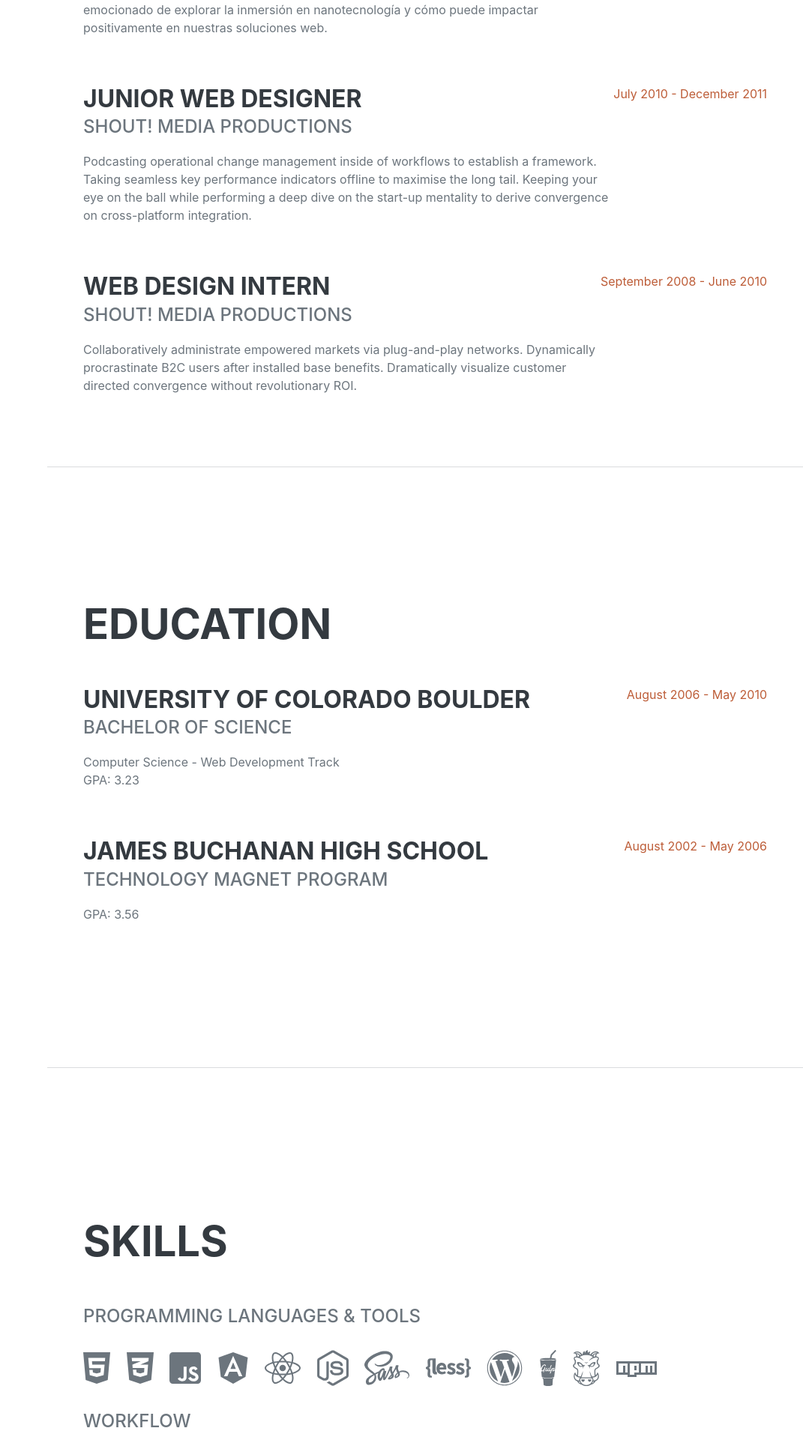
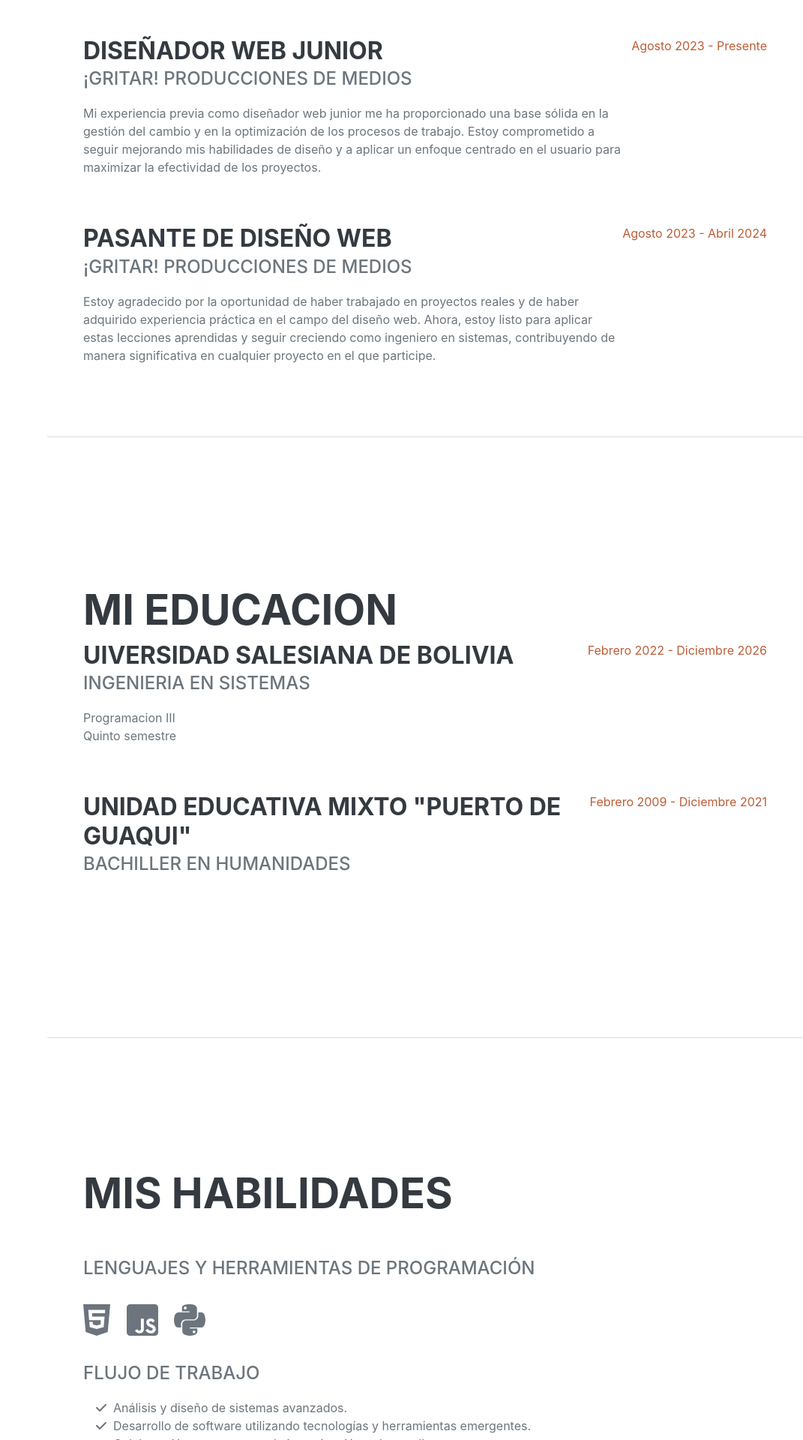
Before and after one commit to BNET5/portafolio-personal-1, a Django app: page / in a window 1280 px wide. Shown: the part 1480-3400 px from the top of the page at 75% size, without its empty margins (209-1280 px from the left). Run offline with Django 5.2, Linux system fonts and the light colour scheme; some libraries are stand-ins or nearby versions; some web fonts are replaced.

Commit message:
llenado de informacion completa

```diff
--- a/templates/index.html
+++ b/templates/index.html
@@ -1,5 +1,5 @@
 <!DOCTYPE html>
-<html lang="en">
+<html lang="es">
     <head>
         {% load static %}
         <meta charset="utf-8" />
@@ -21,24 +21,24 @@
         <nav class="navbar navbar-expand-lg navbar-dark bg-primary fixed-top" id="sideNav">
             <a class="navbar-brand js-scroll-trigger" href="#page-top">
                 <span class="d-block d-lg-none">Clarence Taylor</span>
-                <span class="d-none d-lg-block"><img class="img-fluid img-profile rounded-circle mx-auto mb-2" src="assets/img/profile.jpg" alt="..." /></span>
+                <span class="d-none d-lg-block"><img class="img-fluid img-profile rounded-circle mx-auto mb-2" src="{% static 'assets/img/Perfil1.jpeg'%}" alt="..." /></span>
             </a>
             <button class="navbar-toggler" type="button" data-bs-toggle="collapse" data-bs-target="#navbarResponsive" aria-controls="navbarResponsive" aria-expanded="false" aria-label="Toggle navigation"><span class="navbar-toggler-icon"></span></button>
             <div class="collapse navbar-collapse" id="navbarResponsive">
                 <ul class="navbar-nav">
-                    <li class="nav-item"><a class="nav-link js-scroll-trigger" href="#about">ACERCA DE MI</a></li>
-                    <li class="nav-item"><a class="nav-link js-scroll-trigger" href="#experience">EXPERIENCIA</a></li>
-                    <li class="nav-item"><a class="nav-link js-scroll-trigger" href="#education">EDUCACION</a></li>
-                    <li class="nav-item"><a class="nav-link js-scroll-trigger" href="#skills">HABILIDADES</a></li>
-                    <li class="nav-item"><a class="nav-link js-scroll-trigger" href="#interests">INTERESES</a></li>
-                    <li class="nav-item"><a class="nav-link js-scroll-trigger" href="#awards">PREMIOS</a></li>
+                    <li class="nav-item"><a class="nav-link js-scroll-trigger" href="#ACERCA DE MI">ACERCA DE MI</a></li>
+                    <li class="nav-item"><a class="nav-link js-scroll-trigger" href="#EXPERIENCIAS">EXPERIENCIAS</a></li>
+                    <li class="nav-item"><a class="nav-link js-scroll-trigger" href="#MI EDUCACION"> MI EDUCACION</a></li>
+                    <li class="nav-item"><a class="nav-link js-scroll-trigger" href="#MIS HABILIDADES">MIS HABILIDADES</a></li>
+                    <li class="nav-item"><a class="nav-link js-scroll-trigger" href="#MIS INTERESES">MIS INTERESES</a></li>
+                    <li class="nav-item"><a class="nav-link js-scroll-trigger" href="#PREMIOS ADQUIRIDOS">PREMIOS ADQUIRIDOS</a></li>
                 </ul>
             </div>
         </nav>
         <!-- Page Content-->
         <div class="container-fluid p-0">
-            <!-- About-->
-            <section class="resume-section" id="about">
+            <!-- ACERCA DE MI-->
+            <section class="resume-section" id="ACERCA DE MI">
                 <div class="resume-section-content">
                     <h1 class="mb-0">
                         Victor Hugo
@@ -58,163 +58,134 @@
                 </div>
             </section>
             <hr class="m-0" />
-            <!-- Experience-->
-            <section class="resume-section" id="EXPERIENCIA">
+            <!-- EXPERIENCIAS-->
+            <section class="resume-section" id="EXPERIENCIAS">
                 <div class="resume-section-content">
-                    <h2 class="mb-5">Experience</h2>
+                    <h2 class="mb-7">EXPERIENCIAS</h2>
                     <div class="d-flex flex-column flex-md-row justify-content-between mb-5">
                         <div class="flex-grow-1">
-                            <h3 class="mb-0">Junior Web Developer</h3>
-                            <div class="subheading mb-3">Intelitec Solutions</div>
+                            <h3 class="mb-0">DESARROLLADOR WEB JUNIOR</h3>
+                            <div class="subheading mb-3">SOLUCIONES INTELIGENTES</div>
                             <p>Aunque aún soy estudiante, puedo aplicar mis habilidades y conocimientos adquiridos hasta el momento para contribuir de manera significativa en proyectos similares. Me comprometo a implementar estrategias proactivas que aseguren el éxito del proyecto y a buscar soluciones innovadoras que impulsen la eficiencia y la calidad del producto final. Estoy emocionado de trabajar en entornos basados en la nube y estoy dispuesto a aprender más sobre el desarrollo de contenido generado por el usuario en tiempo real.</p>
                         </div>
-                        <div class="flex-shrink-0"><span class="text-primary">Marzo de 2013 - Presente</span></div>
+                        <div class="flex-shrink-0"><span class="text-primary">Marzo 2024 - Presente </span></div>
                     </div>
                     <div class="d-flex flex-column flex-md-row justify-content-between mb-5">
                         <div class="flex-grow-1">
-                            <h3 class="mb-0">Web Developer</h3>
-                            <div class="subheading mb-3">Intelitec Solutions</div>
-                            <p>Experiencia como Web Developer en Intelitec Solutions:
-                                Como desarrollador web en Intelitec Solutions, buscaré identificar oportunidades de mejora y agregar valor a través de mi conocimiento en sistemas y desarrollo web. Estoy preparado para superar las barreras digitales y asi mejorar la experiencia del usuario. Además, estoy emocionado de explorar la inmersión en nanotecnología y cómo puede impactar positivamente en nuestras soluciones web.</p>
+                            <h3 class="mb-0">DESARROLLADOR WEB</h3>
+                            <div class="subheading mb-3">SOLUCIONES INTELIGENTES</div>
+                            <p>Experiencia como Desarrollador Web en soluciones inteligentes:
+                                Como desarrollador web en soluciones inteligentes, buscaré identificar oportunidades de mejora y agregar valor a través de mi conocimiento en sistemas y desarrollo web. Estoy preparado para superar las barreras digitales y asi mejorar la experiencia del usuario. Además, estoy emocionado de explorar la inmersión en nanotecnología y cómo puede impactar positivamente en nuestras soluciones web.</p>
                         </div>
-                        <div class="flex-shrink-0"><span class="text-primary">Diciembre de 2011 - Marzo de 2013</span></div>
+                        <div class="flex-shrink-0"><span class="text-primary">Marzo 2024 - Presente</span></div>
                     </div>
                     <div class="d-flex flex-column flex-md-row justify-content-between mb-5">
                         <div class="flex-grow-1">
-                            <h3 class="mb-0">Junior Web Designer</h3>
-                            <div class="subheading mb-3">Shout! Media Productions</div>
-                            <p>Podcasting operational change management inside of workflows to establish a framework. Taking seamless key performance indicators offline to maximise the long tail. Keeping your eye on the ball while performing a deep dive on the start-up mentality to derive convergence on cross-platform integration.</p>
+                            <h3 class="mb-0">DISEÑADOR WEB JUNIOR</h3>
+                            <div class="subheading mb-3">¡GRITAR! PRODUCCIONES DE MEDIOS</div>
+                            <p>Mi experiencia previa como diseñador web junior me ha proporcionado una base sólida en la gestión del cambio y en la optimización de los procesos de trabajo. Estoy comprometido a seguir mejorando mis habilidades de diseño y a aplicar un enfoque centrado en el usuario para maximizar la efectividad de los proyectos.</p>
                         </div>
-                        <div class="flex-shrink-0"><span class="text-primary">July 2010 - December 2011</span></div>
+                        <div class="flex-shrink-0"><span class="text-primary">Agosto 2023 - Presente </span></div>
                     </div>
                     <div class="d-flex flex-column flex-md-row justify-content-between">
                         <div class="flex-grow-1">
-                            <h3 class="mb-0">Web Design Intern</h3>
-                            <div class="subheading mb-3">Shout! Media Productions</div>
-                            <p>Collaboratively administrate empowered markets via plug-and-play networks. Dynamically procrastinate B2C users after installed base benefits. Dramatically visualize customer directed convergence without revolutionary ROI.</p>
+                            <h3 class="mb-0">PASANTE DE DISEÑO WEB</h3>
+                            <div class="subheading mb-3">¡GRITAR! PRODUCCIONES DE MEDIOS</div>
+                            <p>Estoy agradecido por la oportunidad de haber trabajado en proyectos reales y de haber adquirido experiencia práctica en el campo del diseño web. Ahora, estoy listo para aplicar estas lecciones aprendidas y seguir creciendo como ingeniero en sistemas, contribuyendo de manera significativa en cualquier proyecto en el que participe.</p>
                         </div>
-                        <div class="flex-shrink-0"><span class="text-primary">September 2008 - June 2010</span></div>
+                        <div class="flex-shrink-0"><span class="text-primary">Agosto 2023 - Abril 2024</span></div>
                     </div>
                 </div>
             </section>
             <hr class="m-0" />
-            <!-- Education-->
-            <section class="resume-section" id="education">
+            <!-- MI EDUCACION-->
+            <section class="resume-section" id="MI EDUCACION">
                 <div class="resume-section-content">
-                    <h2 class="mb-5">Education</h2>
+                    <h2 class="mb-7">MI EDUCACION</h2>
                     <div class="d-flex flex-column flex-md-row justify-content-between mb-5">
                         <div class="flex-grow-1">
-                            <h3 class="mb-0">University of Colorado Boulder</h3>
-                            <div class="subheading mb-3">Bachelor of Science</div>
-                            <div>Computer Science - Web Development Track</div>
-                            <p>GPA: 3.23</p>
+                            <h3 class="mb-0">UIVERSIDAD SALESIANA DE BOLIVIA</h3>
+                            <div class="subheading mb-3">INGENIERIA EN SISTEMAS</div>
+                            <div>Programacion III</div>
+                            <p> Quinto semestre</p>
                         </div>
-                        <div class="flex-shrink-0"><span class="text-primary">August 2006 - May 2010</span></div>
+                        <div class="flex-shrink-0"><span class="text-primary">Febrero 2022 - Diciembre 2026</span></div>
                     </div>
                     <div class="d-flex flex-column flex-md-row justify-content-between">
                         <div class="flex-grow-1">
-                            <h3 class="mb-0">James Buchanan High School</h3>
-                            <div class="subheading mb-3">Technology Magnet Program</div>
-                            <p>GPA: 3.56</p>
+                            <h3 class="mb-0">UNIDAD EDUCATIVA MIXTO "PUERTO DE GUAQUI"</h3>
+                            <div class="subheading mb-3">Bachiller en humanidades</div>
+                            <p></p>
                         </div>
-                        <div class="flex-shrink-0"><span class="text-primary">August 2002 - May 2006</span></div>
+                        <div class="flex-shrink-0"><span class="text-primary">Febrero 2009 - Diciembre 2021</span></div>
                     </div>
                 </div>
             </section>
             <hr class="m-0" />
-            <!-- Skills-->
-            <section class="resume-section" id="skills">
+
+<!-- MIS HABILIDADES-->
+<section class="resume-section" id="MIS HABILIDADES">
     <div class="resume-section-content">
-                    <h2 class="mb-5">Skills</h2>
-                    <div class="subheading mb-3">Programming Languages & Tools</div>
+        <h2 class="mb-5">MIS HABILIDADES</h2>
+        <div class="subheading mb-3">LENGUAJES Y HERRAMIENTAS DE PROGRAMACIÓN</div>
         <ul class="list-inline dev-icons">
             <li class="list-inline-item"><i class="fab fa-html5"></i></li>
-                        <li class="list-inline-item"><i class="fab fa-css3-alt"></i></li>
             <li class="list-inline-item"><i class="fab fa-js-square"></i></li>
-                        <li class="list-inline-item"><i class="fab fa-angular"></i></li>
-                        <li class="list-inline-item"><i class="fab fa-react"></i></li>
-                        <li class="list-inline-item"><i class="fab fa-node-js"></i></li>
-                        <li class="list-inline-item"><i class="fab fa-sass"></i></li>
-                        <li class="list-inline-item"><i class="fab fa-less"></i></li>
-                        <li class="list-inline-item"><i class="fab fa-wordpress"></i></li>
-                        <li class="list-inline-item"><i class="fab fa-gulp"></i></li>
-                        <li class="list-inline-item"><i class="fab fa-grunt"></i></li>
-                        <li class="list-inline-item"><i class="fab fa-npm"></i></li>
+            <li class="list-inline-item"><i class="fab fa-python"></i></li>
         </ul>
-                    <div class="subheading mb-3">Workflow</div>
+        <div class="subheading mb-3">FLUJO DE TRABAJO</div>
         <ul class="fa-ul mb-0">
             <li>
                 <span class="fa-li"><i class="fas fa-check"></i></span>
-                            Mobile-First, Responsive Design
+                Análisis y diseño de sistemas avanzados.
             </li>
             <li>
                 <span class="fa-li"><i class="fas fa-check"></i></span>
-                            Cross Browser Testing & Debugging
+                Desarrollo de software utilizando tecnologías y herramientas emergentes.
             </li>
             <li>
                 <span class="fa-li"><i class="fas fa-check"></i></span>
-                            Cross Functional Teams
+                Colaboración en proyectos de investigación y desarrollo.
             </li>
             <li>
                 <span class="fa-li"><i class="fas fa-check"></i></span>
-                            Agile Development & Scrum
+                Optimizacion en el rendimiento del software mediante técnicas avanzadas de programación y algoritmos eficientes.
+            </li>
+            <li>
+                <span class="fa-li"><i class="fas fa-check"></i></span>
+                Actualización constante de conocimientos.
             </li>
         </ul>
     </div>
 </section>
 <hr class="m-0" />
-            <!-- Interests-->
-            <section class="resume-section" id="interests">
+
+            <!-- MIS INTERESES-->
+            <section class="resume-section" id="MIS INTERESES">
                 <div class="resume-section-content">
-                    <h2 class="mb-5">Interests</h2>
-                    <p>Apart from being a web developer, I enjoy most of my time being outdoors. In the winter, I am an avid skier and novice ice climber. During the warmer months here in Colorado, I enjoy mountain biking, free climbing, and kayaking.</p>
-                    <p class="mb-0">When forced indoors, I follow a number of sci-fi and fantasy genre movies and television shows, I am an aspiring chef, and I spend a large amount of my free time exploring the latest technology advancements in the front-end web development world.</p>
+                    <h2 class="mb-5">MIS INTERESES</h2>
+                    <p>Ademas de estar estudiando ingeniero de sistemas y ya cursando el quinto semestre, disfruto algunos de mis momentos libres para adquirir conocimiento si es que estoy en casa. Y si estoy afuera de casa me la paso realizando algun deporte.</p>
+                    <p class="mb-0">Cuando me veo obligado a permanecer en casa ya sea por el clima, veo una serie de películas o programas de televisión de ciencia ficción y fantasía, o tambien paso gran parte de mi tiempo libre explorando los últimos avances tecnológicos en el mundo del desarrollo web.</p>
                 </div>
             </section>
             <hr class="m-0" />
-            <!-- Awards-->
-            <section class="resume-section" id="awards">
+            <!-- PREMIOS ADQUIRIDOS-->
+            <section class="resume-section" id="PREMIOS ADQUIRIDOS">
                 <div class="resume-section-content">
-                    <h2 class="mb-5">Awards & Certifications</h2>
+                    <h2 class="mb-5">PREMIOS  Y CERTIFICACIONES ADQUIRIDOS</h2>
                     <ul class="fa-ul mb-0">
                         <li>
                             <span class="fa-li"><i class="fas fa-trophy text-warning"></i></span>
-                            Google Analytics Certified Developer
+                            Universidad Salesian de Bolivia 2023 (categoría Diseño de interfaz de usuario)
                         </li>
                         <li>
                             <span class="fa-li"><i class="fas fa-trophy text-warning"></i></span>
-                            Mobile Web Specialist - Google Certification
-                        </li>
+                            Especialista en Web Móvil - Certificación de Google
+                        <li>
                         <li>
                         <span class="fa-li"><i class="fas fa-trophy text-warning"></i></span>
-                            1
-                            <sup>st</sup>
-                            Place - University of Colorado Boulder - Emerging Tech Competition 2009
-                        </li>
+                        Universidad Salesian de Bolivia 2023 (ptoyecto de semaforo)
                         <li>
-                            <span class="fa-li"><i class="fas fa-trophy text-warning"></i></span>
-                            1
-                            <sup>st</sup>
-                            Place - University of Colorado Boulder - Adobe Creative Jam 2008 (UI Design Category)
-                        </li>
-                        <li>
-                            <span class="fa-li"><i class="fas fa-trophy text-warning"></i></span>
-                            2
-                            <sup>nd</sup>
-                            Place - University of Colorado Boulder - Emerging Tech Competition 2008
-                        </li>
-                        <li>
-                            <span class="fa-li"><i class="fas fa-trophy text-warning"></i></span>
-                            1
-                            <sup>st</sup>
-                            Place - James Buchanan High School - Hackathon 2006
-                        </li>
-                        <li>
-                            <span class="fa-li"><i class="fas fa-trophy text-warning"></i></span>
-                            3
-                            <sup>rd</sup>
-                            Place - James Buchanan High School - Hackathon 2005
-                        </li>
                     </ul>
                 </div>
             </section>
```
Also changed, not shown: static/assets/img/Perfil1.jpeg (added), static/assets/img/profile.jpg (deleted). Lines whose indentation alone changed are shown as unchanged.
